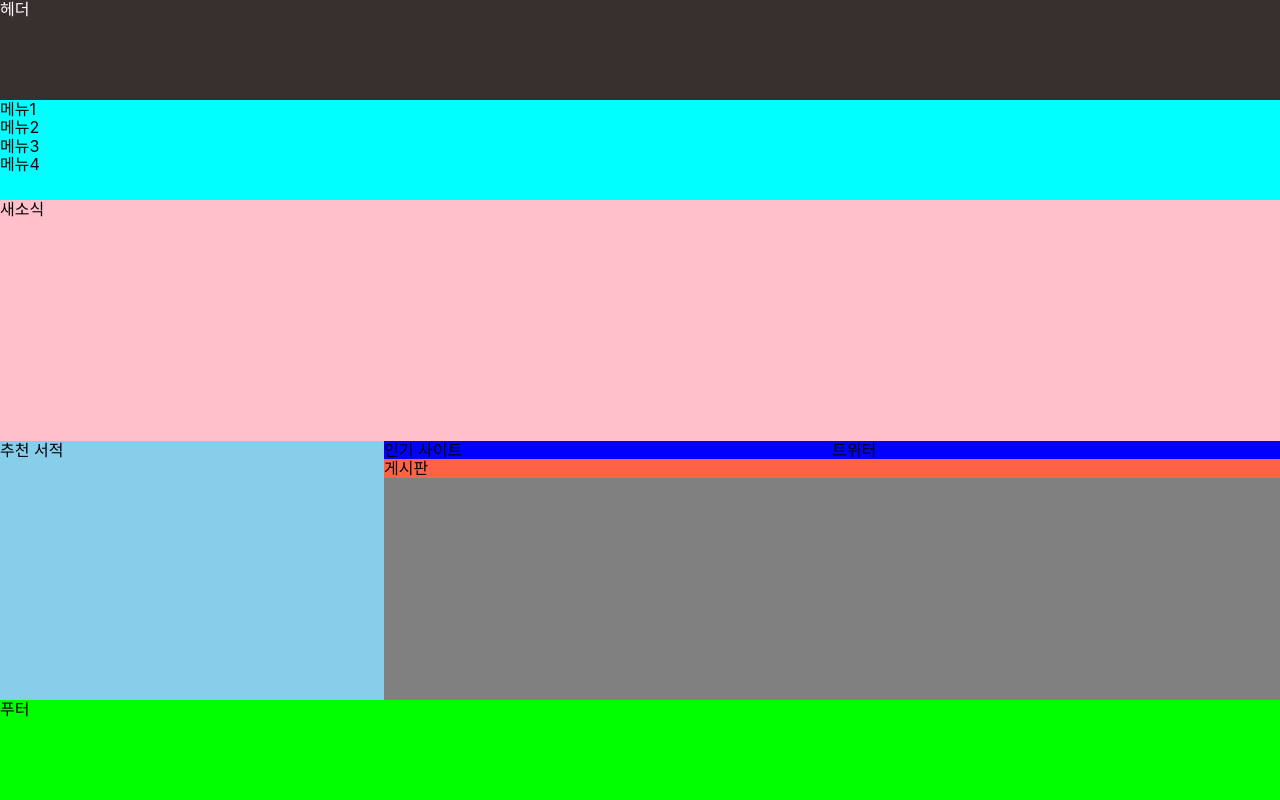
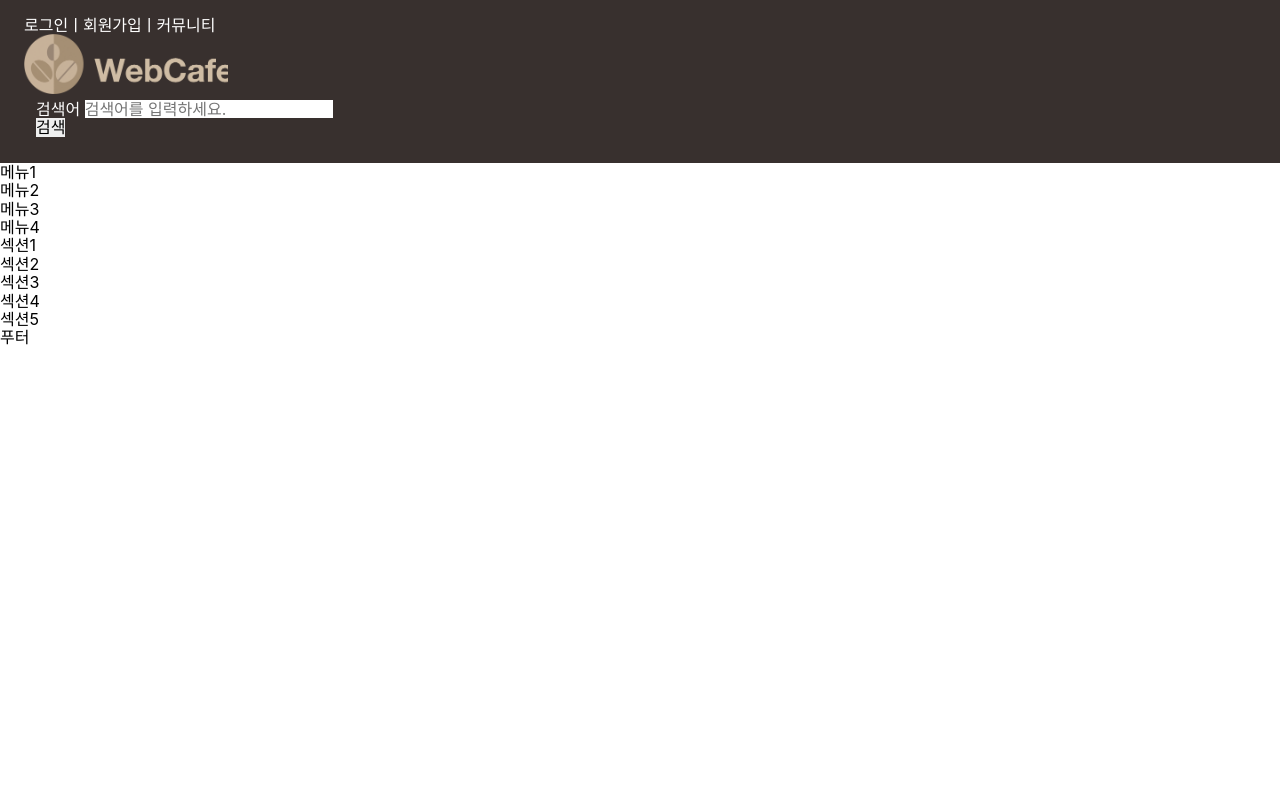
Before and after one commit to portfolioExpert/KTDS-RWD, a plain HTML site: page index.html in a window 1280 px wide. Drawn offline with Linux system fonts and the light colour scheme; a web font is replaced by a local one.

Commit message:
09/12 feat: image layout

```diff
--- a/index.html
+++ b/index.html
@@ -11,8 +11,45 @@
 <body>
     <div class="container">
         <header class="appHeader">
-            <h1 class="logo">헤더</h1>
-        </header>
+            <h1 class="logo">
+              <a href="/" class="logo__link" aria-label="web cafe"></a>
+            </h1>
+
+            <ul class="memberOnly">
+              <li>
+                <a href="/">로그인</a>
+              </li>
+              <li>
+                <span class="divider" aria-hidden="true">ㅣ</span><a href="/">회원가입</a>
+              </li>
+              <li>
+                <span class="divider" aria-hidden="true">ㅣ</span><a href="/">커뮤니티</a>
+              </li>
+            </ul>
+
+            <form action="https://formspree.io/f/xeqwwbwk" method="POST"
+              class="searchForm">
+              <fieldset>
+                <div class="searchForm__group">
+                  <div class="formInput">
+                    <label for="search" class="a11yHidden formInput__label">검색어</label>
+                    <input type="search" id="search" name="search" required
+                      class="formInput__input" placeholder="검색어를 입력하세요." />
+                  </div>
+                  <button type="submit" class="button button--fillSecondary">검색</button>
+                </div>
+              </fieldset>
+            </form>
+
+            <div class="buttonWrapper">
+              <button type="button" class="button--burger button--none"
+                aria-label="메뉴 열기">
+                <span class="button--burgerBarTop"></span>
+                <span class="button--burgerBarMiddle"></span>
+                <span class="button--burgerBarBottom"></span>
+              </button>
+            </div>
+          </header>
         <nav class="appNavigation">
             <ul class="menu">
                 <li class="menu__item"><a href="/" class="menu__link">메뉴1</a></li>
@@ -22,17 +59,11 @@
             </ul>
         </nav>
         <main class="appMain">
-            <section class="news">새소식</section>
-            <div class="bookWrapper">
-                <section class="book">추천 서적</section>
-                <div class="boardWrapper">
-                    <section class="board">게시판</section>
-                    <div class="favoriteWrapper">
-                        <section class="favorite">인기 사이트</section>
-                        <section class="twitter">트위터</section>
-                    </div>
-                </div>
-            </div>
+            <section class="book">섹션1</section>
+            <section class="news">섹션2</section>
+            <section class="board">섹션3</section>
+            <section class="favorite">섹션4</section>
+            <section class="twitter">섹션5</section>
         </main>
         <footer class="appFooter">푸터</footer>
     </div>
--- a/style/index.css
+++ b/style/index.css
@@ -1,9 +1,49 @@
 @import url("normalize.css");
 @import url("base.css");
 @import url("theme.css");
-@import url("style.css");
+/* @import url("style.css"); */
 
 .appHeader{
     background-color: var(--primary-color);
     color: var(--white);
+    display: flex;
+    flex-flow: row wrap;
+    padding: var(--spacing-base) var(--spacing-lg);
 }
+
+*{
+    margin: 0;
+    padding: 0;
+    border: 0;
+}
+
+.sr-only{
+    position: absolute;
+    width: 1px;
+    height: 1px;
+    padding: 0;
+    margin: -1px;
+    overflow: hidden;
+    clip: rect(0, 0, 0, 0);
+    white-space: nowrap;
+    border-width: 0;
+}
+
+.logo__link{
+    display:block;
+    width:12.75rem;
+    height: 3.75rem;
+    background-image: url(../images/webcafe-logo@2x.png);
+    background-size: cover;
+}
+
+.memberOnly{
+    display: flex;
+    flex-direction: row;
+    width: 100%;
+    order: -1;
+}
+
+.searchForm{
+    width: 100%;
+}
```
